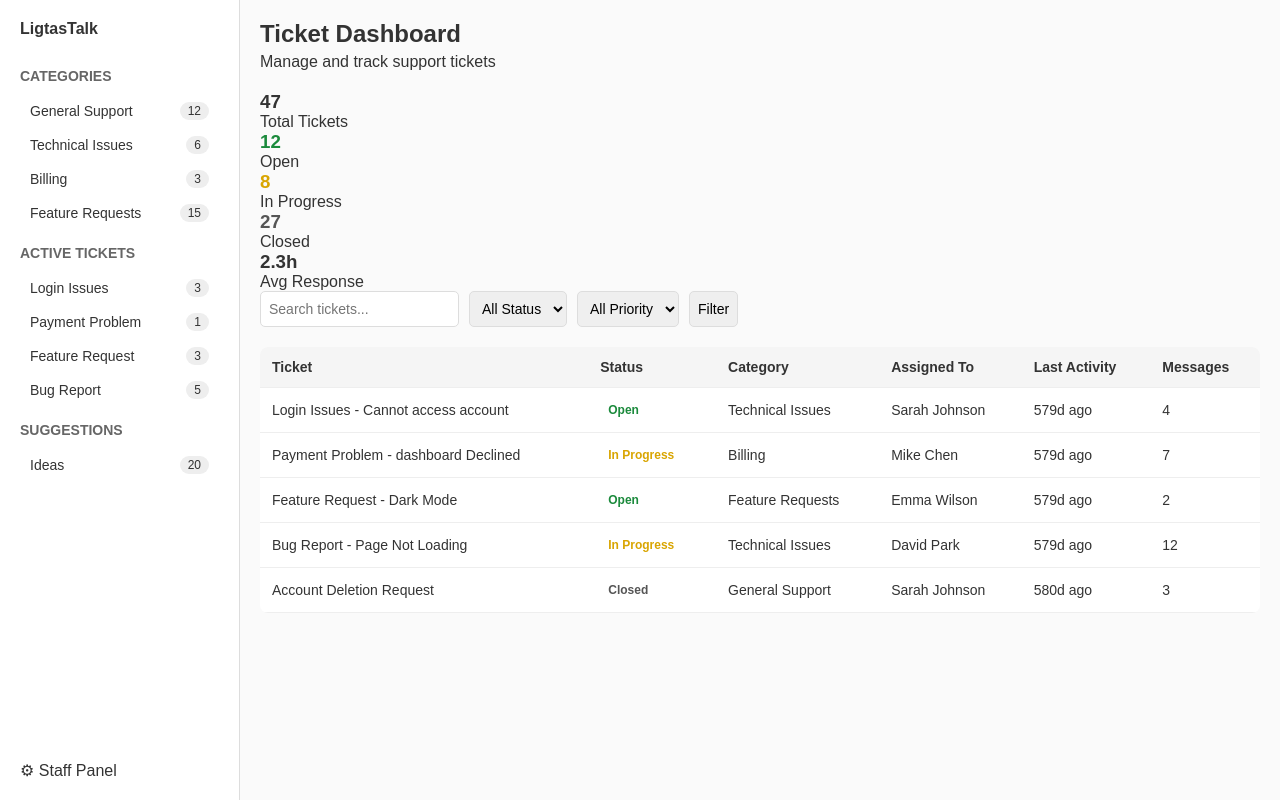
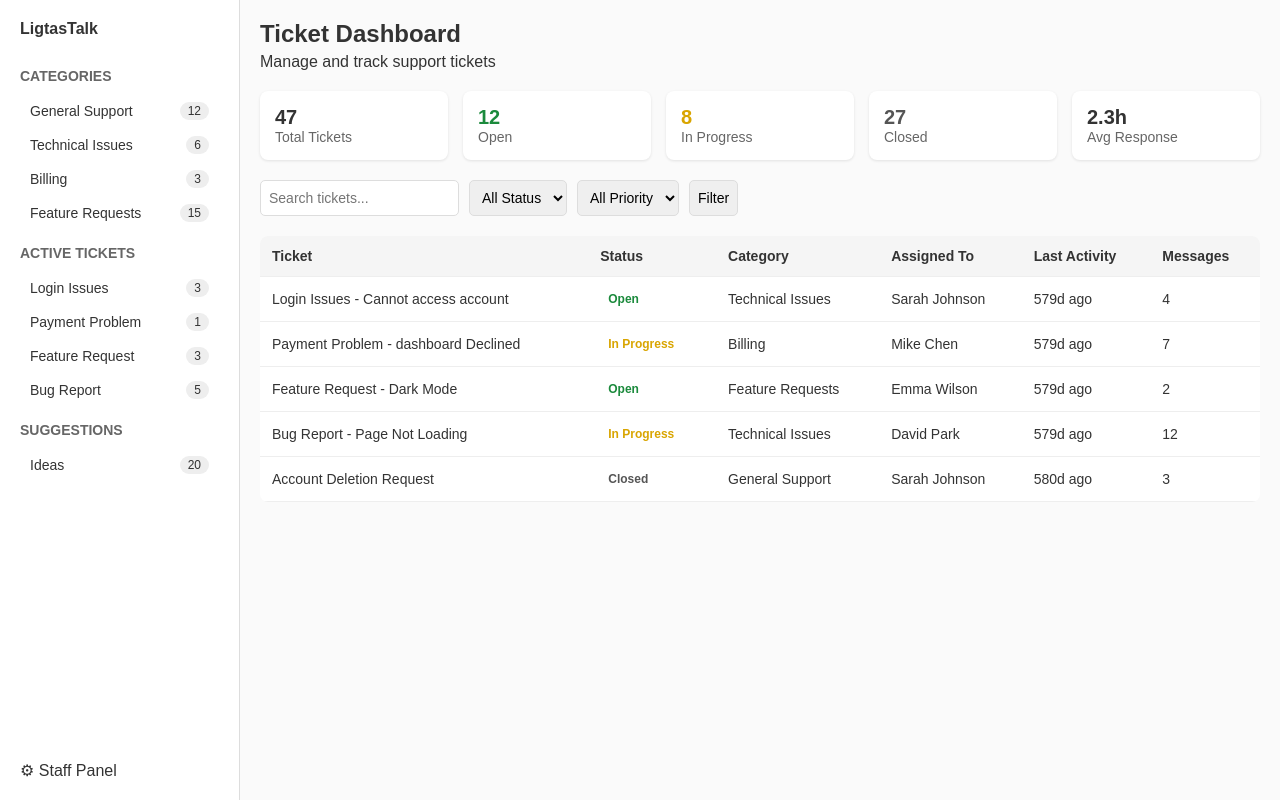
Before and after one commit to K4EZER/LigtasTalk, a PHP site: page /adminDashboard.html in a window 1280 px wide. Run offline with PHP 8.4, Linux system fonts and the light colour scheme.

Commit message:
updated classname on css

```diff
--- a/css/adminStyle.css
+++ b/css/adminStyle.css
@@ -74,26 +74,26 @@
       margin-bottom: 5px;
     }
 
-    /* Cards */
-    .cards {
+    /* dashboard */
+    .dashboard {
       display: grid;
       grid-template-columns: repeat(auto-fit, minmax(160px, 1fr));
       gap: 15px;
       margin-bottom: 20px;
     }
 
-    .card {
+    .dashboardBox {
       background: #fff;
       padding: 15px;
       border-radius: 8px;
       box-shadow: 0 1px 3px rgba(0,0,0,0.1);
     }
 
-    .card h3 {
+    .dashboardBox h3 {
       font-size: 20px;
     }
 
-    .card p {
+    .dashboardBox p {
       font-size: 14px;
       color: #666;
     }
```
